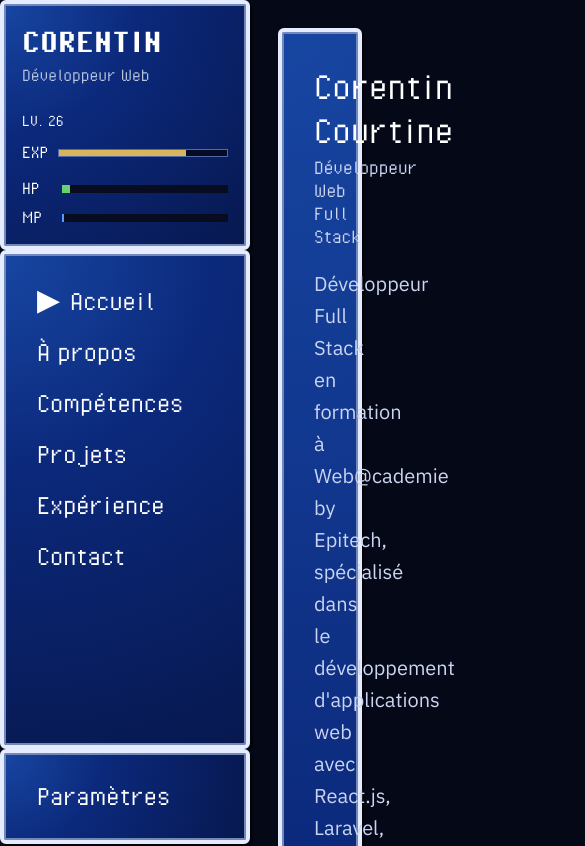
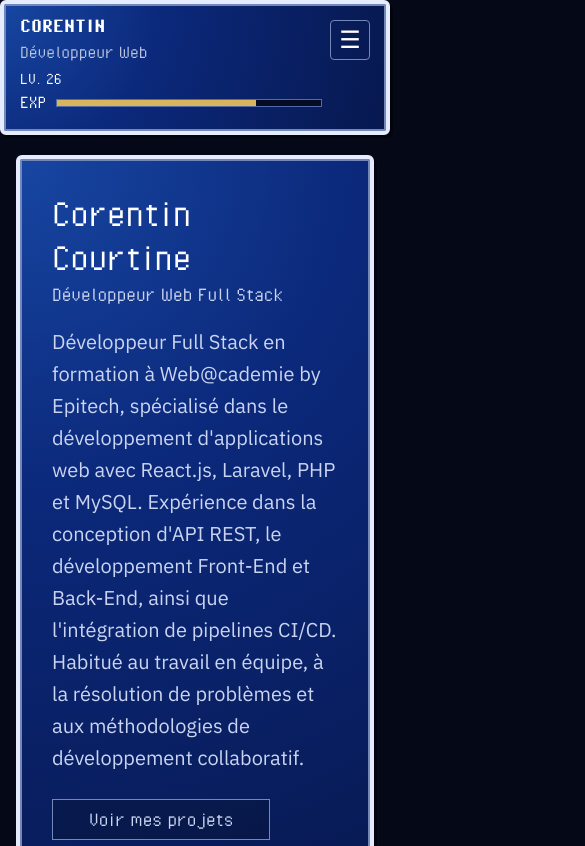
Before and after one commit to Corentin-Epitech/PortFolio, a React app in the folder portfolio/: page / in a window 390 px wide. Shown: the top 846 px of the page, 585 px wide, since content can reach past the window. Built offline with nearby package versions, Linux system fonts and the light colour scheme; the HTML template or start-up script is replaced by a standard one.

Commit message:
Add: Mobile responsive

```diff
--- a/portfolio/src/components/layout/MainLayout.css
+++ b/portfolio/src/components/layout/MainLayout.css
@@ -17,7 +17,8 @@
 
 .main-layout__content {
     flex: 1;
-    min-width: 0px;
+    min-width: 0;
+    width: 100%;
 
     background-color: var(--color-background);
     color: var(--color-text);
@@ -31,3 +32,22 @@
         padding: 28px;
     }
 }
+
+@media (max-width: 768px) {
+    .main-layout {
+        display: block;
+    }
+
+    .main-layout__sidebar {
+        position: sticky;
+        top: 0;
+        z-index: 100;
+        width: 100%;
+        height: auto;
+    }
+
+    .main-layout__content {
+        width: 100%;
+        padding: 20px 16px;
+    }
+}
--- a/portfolio/src/components/layout/Sidebar.css
+++ b/portfolio/src/components/layout/Sidebar.css
@@ -15,9 +15,11 @@
     padding: 18px;
 }
 
-/* ---------------- */
-/* PROFILE          */
-/* ---------------- */
+.sidebar__toggle {
+    display: none;
+}
+
+
 
 
 .sidebar__name {
@@ -40,9 +42,7 @@
     font-size: 18px;
 }
 
-/* ---------------- */
-/* STATS            */
-/* ---------------- */
+
 
 .sidebar__stats {
     display: flex;
@@ -109,15 +109,20 @@
     background-color: #d8b45c;
 }
 
-/* ---------------- */
-/* NAVIGATION       */
-/* ---------------- */
+
 
 .sidebar__navigation {
     flex: 1;
 
     display: flex;
     flex-direction: column;
+}
+
+.sidebar__menu {
+    display: flex;
+    flex-direction: column;
+    flex: 1;
+    min-height: 0;
 }
 
 .sidebar__menu-item {
@@ -144,10 +149,155 @@
     margin-right: 10px;
 }
 
-/* ---------------- */
-/* FOOTER           */
-/* ---------------- */
+
 
 .sidebar__footer {
     margin-top: auto;
 }
+
+
+@media (max-width: 768px) {
+    .sidebar {
+        position:relative;
+        height: auto;
+        width: 100%;
+    }
+
+
+    .sidebar__profile {
+        position: relative;
+        padding: 10px 16px;
+    }
+
+    .sidebar__name {
+        font-size: 22px;
+        margin: 0;
+    }
+
+    .sidebar__role {
+        font-size: 13px;
+        margin-top: 2px;
+    }
+
+    .sidebar__job {
+        margin-bottom: 6px;
+    }
+
+    .sidebar__stats {
+        margin-top: 8px;
+    }
+    .sidebar__level {
+        margin-top: 6px;
+    }
+
+    .sidebar__experience {
+        margin-top: 4px;
+    }
+
+
+
+    .sidebar__toggle {
+        display: flex;
+        align-items: center;
+        justify-content: center;
+
+        position: absolute;
+        top: 16px;
+        right: 16px;
+
+        width: 40px;
+        height: 40px;
+
+        background: transparent;
+        color: var(--color-text);
+        border: 1px solid var(--color-border-dark);
+        border-radius: 4px;
+
+        font-family: var(--font-rpg);
+        font-size: 24px;
+
+        cursor: pointer;
+    }
+
+    .sidebar__toggle:hover,
+    .sidebar__toggle:focus-visible {
+        border-color: var(--color-border-light);
+        background: rgba(255, 255, 255, 0.08);
+    }
+
+    .sidebar__menu {
+        display: none;
+
+        position: absolute;
+        top: calc(100% + 6px);
+        right: 8px;
+
+        width: 220px;
+        max-width: calc(100vw - 16px);
+        max-height: calc(100dvh - 100px);
+
+        overflow-y: auto;
+
+        z-index: 1000;
+    }
+
+    .sidebar__menu--open {
+        display: flex;
+        flex-direction: column;
+        gap: 4px;
+    }
+
+    .sidebar__menu-item {
+        width: 100%;
+        min-height: 38px;
+        padding: 8px 10px;
+
+        font-size: var(--font-size-rpg);
+        text-align: left;
+    }
+
+    .sidebar__menu-item:hover,
+    .sidebar__menu-item:focus-visible {
+        background: rgba(255, 255, 255, 0.1);
+    }
+
+    .sidebar__navigation {
+        display: flex;
+        flex-direction: column;
+
+        width: 100%;
+        height: auto;
+        flex: none;
+
+        padding: 8px;
+    }
+
+
+    .sidebar__navigation--open {
+        display: flex;
+        flex-direction: column;
+        max-height: 60dvh;
+        overflow-y: auto;
+    }
+
+    .sidebar__stat {
+        display: none;
+    }
+
+    .sidebar__profile {
+        padding-right: 64px;
+    }
+
+
+
+    .sidebar__footer {
+        display: block;
+        width: 100%;
+        height: auto;
+        flex: none;
+    }
+
+    .sidebar__footer--open {
+        display: block;
+    }
+}
--- a/portfolio/src/components/layout/Sidebar.jsx
+++ b/portfolio/src/components/layout/Sidebar.jsx
@@ -1,11 +1,18 @@
 import "./Sidebar.css";
 import { calculateAge, calculateExperience } from "../../utils/PlayerStats";
+import { useState } from "react";
 
 function Sidebar({ currentPage, setCurrentPage }) {
 
     const birthDate = new Date(2000, 0, 4);
     const level = calculateAge(birthDate);
     const experience = calculateExperience(birthDate);
+    const [menuOpen, setMenuOpen] = useState(false);
+
+    function handleNavigation(page) {
+        setCurrentPage(page);
+        setMenuOpen(false);
+    }
 
     return (
         <div className="sidebar">
@@ -18,6 +25,17 @@ function Sidebar({ currentPage, setCurrentPage }) {
                 <p className="sidebar__job">
                     Développeur Web
                 </p>
+
+                <button
+                    type="button"
+                    className="sidebar__toggle"
+                    onClick={() => setMenuOpen(!menuOpen)}
+                    aria-label={menuOpen ? "Fermer le menu" : "Ouvrir le menu"}
+                    aria-expanded={menuOpen}
+                    aria-controls="sidebar-mobile-navigation"
+                >
+                    {menuOpen ? "✕" : "☰"}
+                </button>
 
                 <div className="sidebar__level">
                     LV. {level}
@@ -56,18 +74,26 @@ function Sidebar({ currentPage, setCurrentPage }) {
                 </div>
             </div>
 
-            <nav className="rpg-panel sidebar__navigation">
+            <div
+                id="sidebar-mobile-navigation"
+                className={`sidebar__menu ${menuOpen ? "sidebar__menu--open" : ""
+                    }`}
+            >
+
+                <nav id="sidebar-mobile-navigation"
+                    className={`rpg-panel sidebar__navigation ${menuOpen ? "sidebar__navigation--open" : ""
+                        }`}>
                     <button className={`sidebar__menu-item ${currentPage === "home"
                         ? "sidebar__menu-item--active"
                         : ""
                         }`}
-                    onClick={() => setCurrentPage("home")}>
+                        onClick={() => handleNavigation("home")}>
                         Accueil
                     </button>
 
                     <button className={`sidebar__menu-item ${currentPage === "about" ? "sidebar__menu-item--active" : ""
                         }`}
-                    onClick={() => setCurrentPage("about")}>
+                        onClick={() => handleNavigation("about")}>
                         À propos
                     </button>
 
@@ -75,35 +101,36 @@ function Sidebar({ currentPage, setCurrentPage }) {
                         ? "sidebar__menu-item--active"
                         : ""
                         }`}
-                    onClick={() => setCurrentPage("skills")}>
+                        onClick={() => handleNavigation("skills")}>
                         Compétences
                     </button>
 
                     <button className={`sidebar__menu-item ${currentPage === "projects" ? "sidebar__menu-item--active" : ""
                         }`}
-                    onClick={() => setCurrentPage("projects")}>
+                        onClick={() => handleNavigation("projects")}>
                         Projets
                     </button>
 
                     <button className={`sidebar__menu-item ${currentPage === "experience" ? "sidebar__menu-item--active" : ""
                         }`}
-                    onClick={() => setCurrentPage("experience")}>
+                        onClick={() => handleNavigation("experience")}>
                         Expérience
                     </button>
 
                     <button className={`sidebar__menu-item ${currentPage === "contact" ? "sidebar__menu-item--active" : ""
                         }`}
-                    onClick={() => setCurrentPage("contact")}>
+                        onClick={() => handleNavigation("contact")}>
                         Contact
                     </button>
                 </nav>
 
-            <div className="rpg-panel sidebar__footer">
+                <div className={`rpg-panel sidebar__footer ${menuOpen ? "sidebar__footer--open" : ""
+                    }`}>
                     <button className="sidebar__menu-item">
                         Paramètres
                     </button>
                 </div>
-
+            </div>
         </div>
     );
 }
--- a/portfolio/src/pages/Home.css
+++ b/portfolio/src/pages/Home.css
@@ -52,6 +52,7 @@
 
 .home__buttons {
     display: flex;
+    flex-wrap: wrap;
 
     gap: 24px;
 
@@ -64,7 +65,8 @@
 .home__grid {
     display: grid;
 
-    grid-template-columns: repeat(2, 1fr);
+    grid-template-columns:
+        repeat(auto-fit, minmax(min(100%, 260px), 1fr));
 
     gap: 20px;
 }
--- a/portfolio/src/pages/Skills.css
+++ b/portfolio/src/pages/Skills.css
@@ -4,7 +4,8 @@
 
 .skills__grid {
     display: grid;
-    grid-template-columns: repeat(2, minmax(0, 1fr));
+     grid-template-columns:
+        repeat(auto-fit, minmax(min(100%, 280px), 1fr));
 
     gap: 20px;
 }
--- a/portfolio/src/styles/global.css
+++ b/portfolio/src/styles/global.css
@@ -18,9 +18,7 @@ button {
 
 .page-title {
     margin:
-        0
-        0
-        20px;
+        0 0 20px;
 
     color: var(--color-text);
 
@@ -33,9 +31,7 @@ button {
     background: var(--window-background);
 
     border:
-        var(--window-border-width)
-        solid
-        var(--window-border-light);
+        var(--window-border-width) solid var(--window-border-light);
 
     border-radius: var(--window-border-radius);
 
@@ -91,6 +87,12 @@ button {
     border: 1px solid transparent;
 
     color: #d8e2ff;
+
+    min-width: 0;
+
+    overflow-wrap: anywhere;
+
+    font-size: clamp(12px, 1.2vw + 9px, 16px);
 }
 
 .tech-item::before {
@@ -132,8 +134,7 @@ button {
         rgba(5, 8, 23, 0.25);
 
     border:
-        1px solid
-        var(--color-border-dark);
+        1px solid var(--color-border-dark);
 
     color:
         var(--color-text-secondary);
@@ -165,8 +166,7 @@ button {
         var(--color-text);
 
     box-shadow:
-        0 0 7px
-        rgba(229, 236, 255, 0.15);
+        0 0 7px rgba(229, 236, 255, 0.15);
 }
 
 
```
Lines whose indentation alone changed are shown as unchanged.
